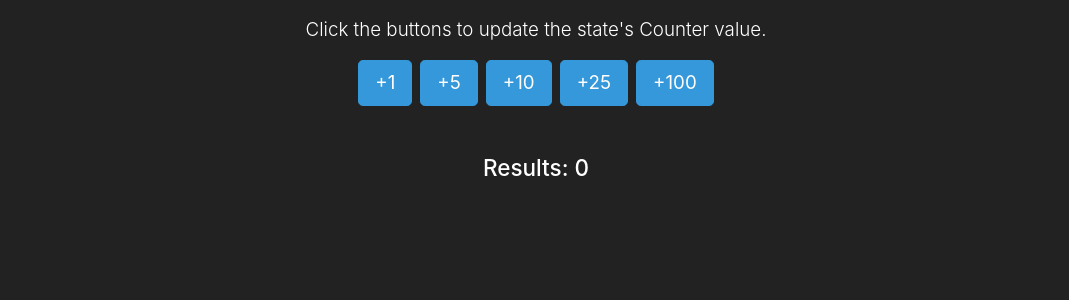
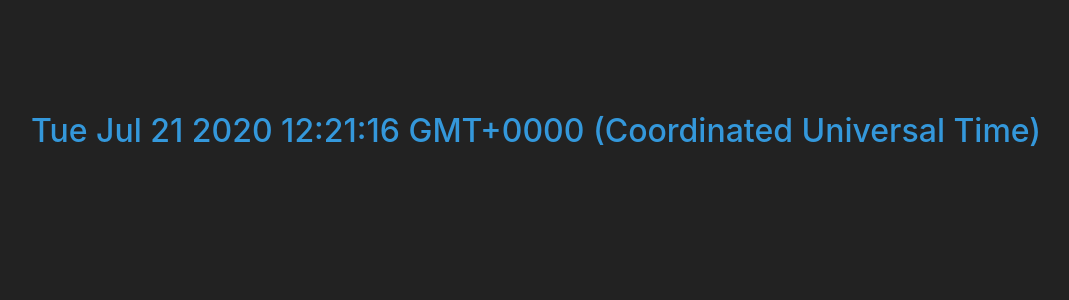
Before and after one commit to RedBirdOBX/ReactPlayground, a React (Create React App) app in the folder react-playground/: page / in a window 1280 px wide. Shown: the top 300 px of the page, without its empty margins (104-1173 px from the left). Built offline with nearby package versions, Linux system fonts and the light colour scheme.

Commit message:
TimerDisplayApp

```diff
--- a/react-playground/src/App.js
+++ b/react-playground/src/App.js
@@ -1,7 +1,9 @@
 import React from 'react';
 //import logo from './logo.svg';
 import './App.css';
-import CounterButtonApp from './Apps/CounterButton/CounterButtonApp';
+
+//import CounterButtonApp from './Apps/CounterButton/CounterButtonApp';
+import TimerDisplayApp from './Apps/TimerDisplay/TimerDisplayApp';
 
 // comment and uncomment out the app components you wish to test with.
 function App() {
@@ -16,7 +18,8 @@ function App() {
     //   </header>
     // </div>
 
-    <CounterButtonApp />
+    // <CounterButtonApp />
+    <TimerDisplayApp />
   );
 }
 
--- /dev/null
+++ b/react-playground/src/Apps/TimerDisplay/Components/TimeDisplay.js
@@ -0,0 +1,18 @@
+import React, { useState, useEffect } from 'react';
+
+// This normally would be very easy in vanilla js but is a little more complicated here in React.
+// We're using useEffect() which fires once a component is done rendering.
+// https://infinum.com/the-capsized-eight/how-to-use-react-hooks-in-class-components
+// https://upmostly.com/tutorials/setinterval-in-react-components-using-hooks
+
+const TimeDisplay = () =>
+{
+    const [currentTime, SetCurrentTime] = useState(new Date().toString());
+    const delay = 1000;
+
+    useEffect(() => { setInterval(() => { SetCurrentTime(new Date().toString()); }, delay); });
+
+    return (<h3 className="mt-5 text-info text-center">{currentTime}</h3>);
+};
+
+export default TimeDisplay;
--- /dev/null
+++ b/react-playground/src/Apps/TimerDisplay/TimerDisplayApp.js
@@ -0,0 +1,14 @@
+import React from 'react';
+import TimeDisplay from './Components/TimeDisplay';
+
+class TimerDisplayApp extends React.Component
+{
+    render()
+    {
+        return(
+            <div className="pt-5"><TimeDisplay /></div>
+        );
+    }
+}
+
+export default TimerDisplayApp;
```
